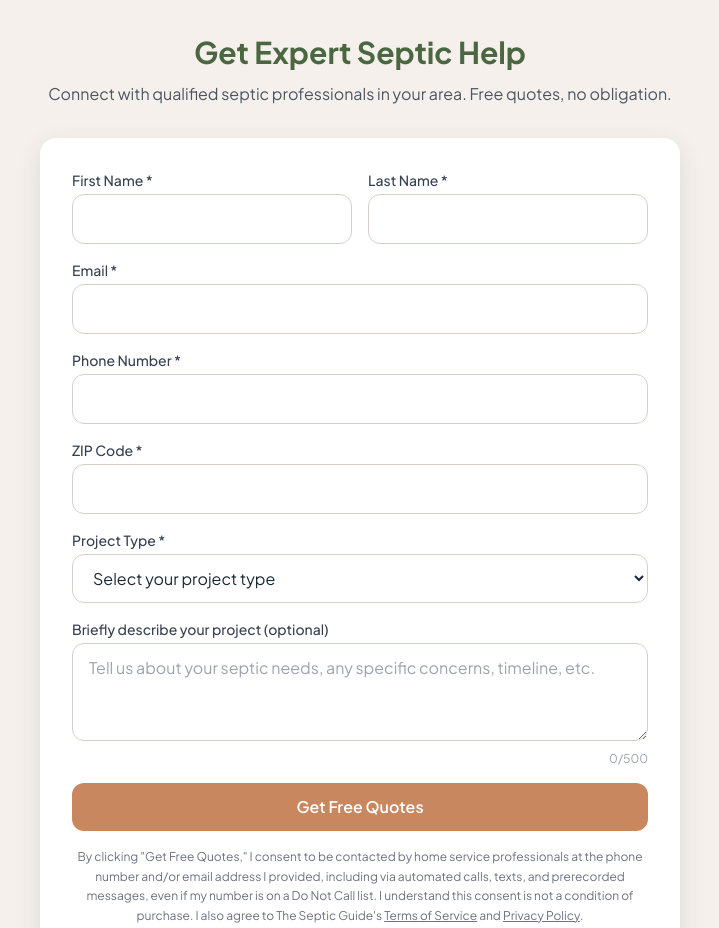
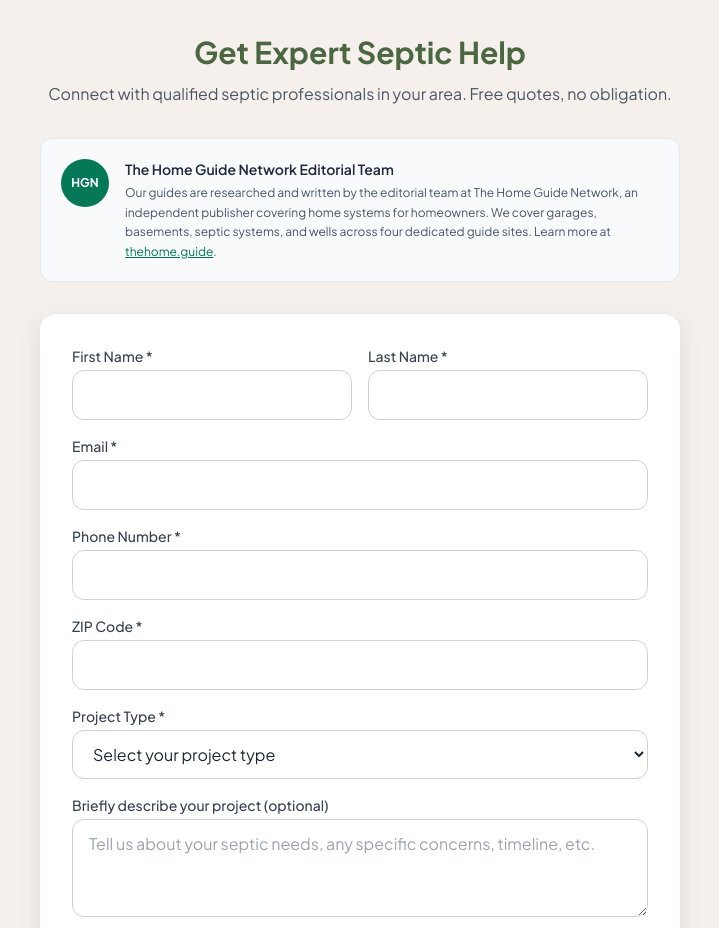
Before and after one commit to thebasementguide2026/theseptic.guide-, a Next.js app: page /guides/buying-home-with-septic in a window 1280 px wide. Shown: the part 10820-11748 px from the top of the page, without its empty margins (280-999 px from the left). Built offline with nearby package versions, Linux system fonts and the light colour scheme.

Commit message:
Add AuthorBio to article page

```diff
--- a/app/guides/buying-home-with-septic/page.tsx
+++ b/app/guides/buying-home-with-septic/page.tsx
@@ -3,6 +3,7 @@ import Breadcrumbs from '@/components/Breadcrumbs'
 import Image from 'next/image'
 import Link from 'next/link'
 import LeadForm from '@/components/LeadForm'
+import AuthorBio from '@/components/AuthorBio'
 
 export const metadata: Metadata = {
   title: 'Buying a Home with a Septic System: What to Know Before You Close | The Septic Guide',
@@ -555,6 +556,7 @@ export default function BuyingHomeWithSepticPage() {
               <div className='max-w-2xl mx-auto px-4'>
                 <h2 className='text-2xl md:text-3xl font-bold text-[#4A6741] text-center mb-3'>Get Expert Septic Help</h2>
                 <p className='text-gray-600 text-center mb-8'>Connect with qualified septic professionals in your area. Free quotes, no obligation.</p>
+                <AuthorBio />
                 <LeadForm />
               </div>
             </section>
```
